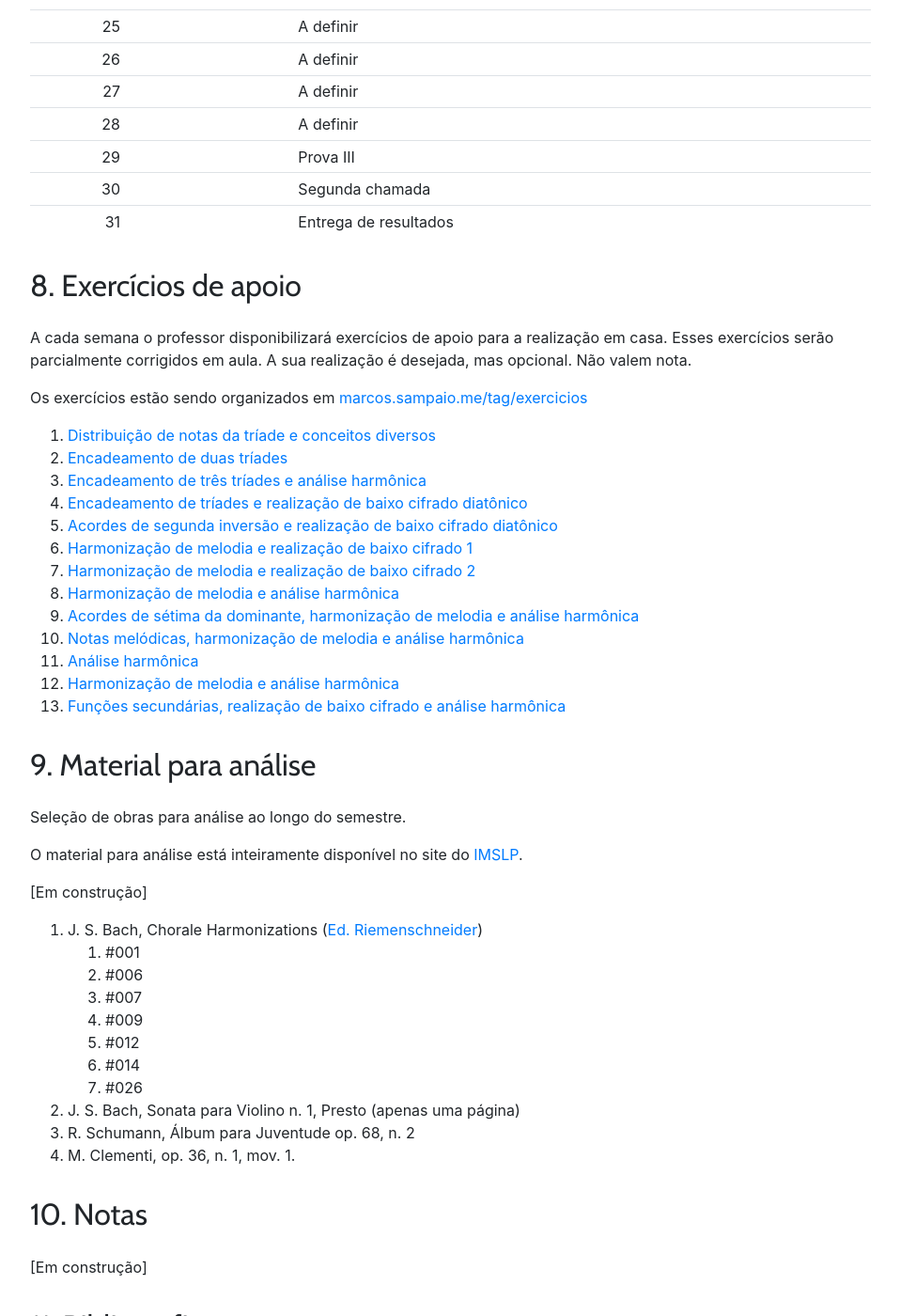
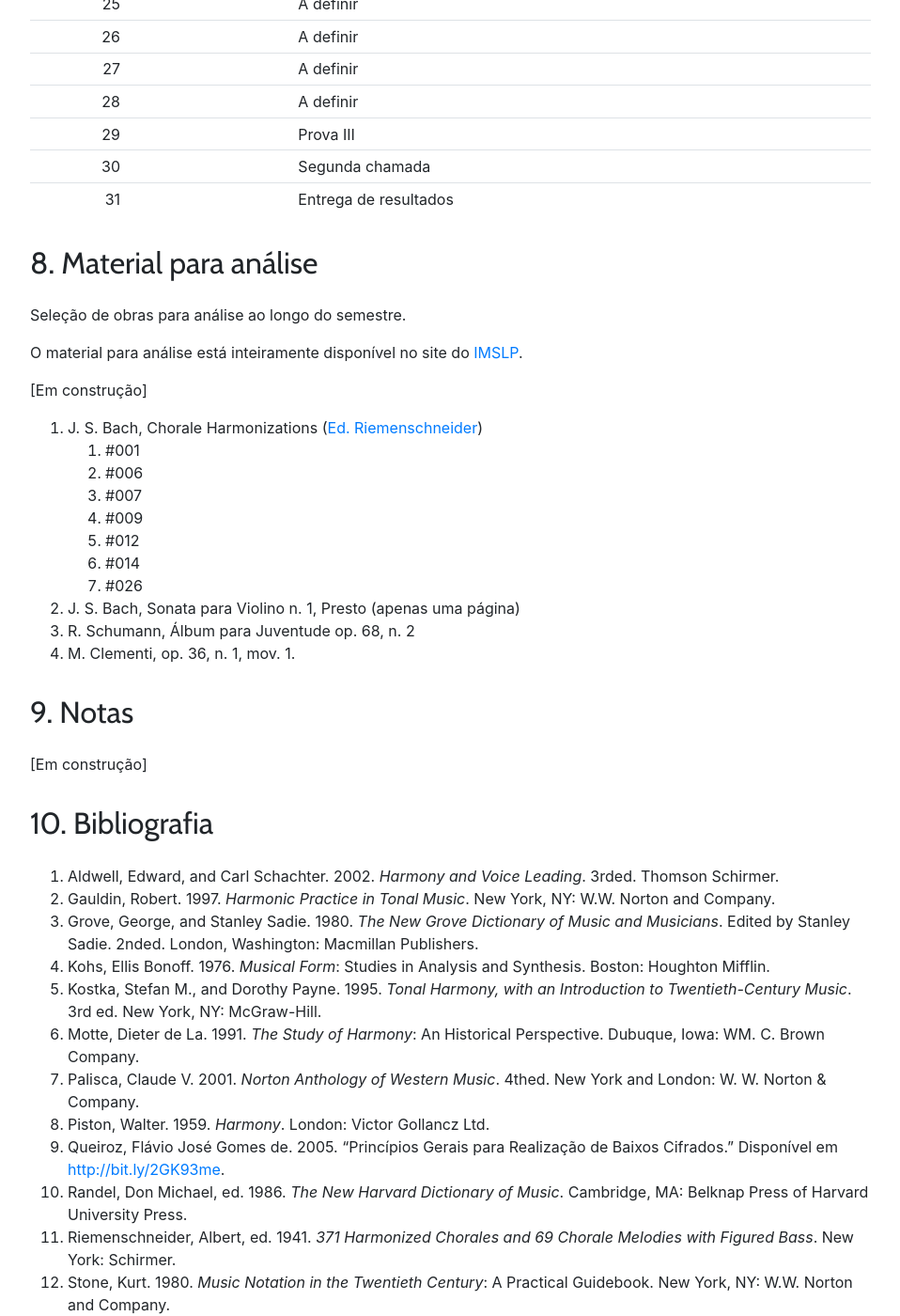
Before and after one commit to kroger/genosmus, a Jekyll site: the page built from _marcos/musa69.md, in a window 1280 px wide and 1400 px high, scrolled down 3267 px. Shown: the whole window at 94% size, without its empty margins (68-1026 px from the left). Built offline with Jekyll 4.4.1, drawn with Linux system fonts in a browser that asks for light colours; nearby versions of some CDN libraries; the table of contents is made by our own code; some of the changed lines change nothing that is shown; some of the changed text lies outside the part shown.

Commit message:
Remoção temporária de exercícios de apoio

```diff
--- a/_marcos/musa69.md
+++ b/_marcos/musa69.md
@@ -115,7 +115,7 @@ modificados de acordo com a necessidade e eventualidade.
 |   31 |      |      | Entrega de resultados               |
 {: .table .table-sm}
 
-## 8. Exercícios de apoio
+<!-- ## 8. Exercícios de apoio
 
 A cada semana o professor disponibilizará exercícios de apoio para a
 realização em casa. Esses exercícios serão parcialmente corrigidos em
@@ -135,9 +135,9 @@ Os exercícios estão sendo organizados em [marcos.sampaio.me/tag/exercicios](ht
 1. [Notas melódicas, harmonização de melodia e análise harmônica](https://docs.google.com/a/sampaio.me/document/d/1aLj6L2iDEQnaAxv6p8Fxra-KoobiwMLAvzU_7XbB_5M/edit?usp=sharing)
 1. [Análise harmônica](https://docs.google.com/document/d/11NsEew7d10r9NfOaylfuS9l1ANWKTRjZCSlH96ysNGg/edit?usp=sharing)
 1. [Harmonização de melodia e análise harmônica](https://docs.google.com/document/d/1sVgPAwNA55aOuDyq5XbfPF9_aRgB-nbrqPtLoo8HreE/edit?usp=sharing)
-1. [Funções secundárias, realização de baixo cifrado e análise harmônica](https://docs.google.com/document/d/19ZSLZXYey5xnJobLo2SiLULRB_IiH5vnZXCyB4lI8KA/edit?usp=sharing)
+1. [Funções secundárias, realização de baixo cifrado e análise harmônica](https://docs.google.com/document/d/19ZSLZXYey5xnJobLo2SiLULRB_IiH5vnZXCyB4lI8KA/edit?usp=sharing) -->
 
-## 9. Material para análise
+## 8. Material para análise
 
 Seleção de obras para análise ao longo do semestre.
 
@@ -157,11 +157,11 @@ O material para análise está inteiramente disponível no site do [IMSLP](https
 1. R. Schumann, Álbum para Juventude op. 68, n. 2
 1. M. Clementi, op. 36, n. 1, mov. 1.
 
-## 10. Notas
+## 9. Notas
 
 [Em construção]
 
-## 11. Bibliografia
+## 10. Bibliografia
 
 1. Aldwell, Edward, and Carl Schachter. 2002. _Harmony and Voice Leading_. 3rded. Thomson Schirmer.
 1. Gauldin, Robert. 1997. _Harmonic Practice in Tonal Music_.
@@ -179,7 +179,7 @@ O material para análise está inteiramente disponível no site do [IMSLP](https
 1. Ulrich Michels. 1982. _Atlas de Música_. Madrid: Alianza. 1. Wedge, George A. 1930. _Applied Harmony, a Text-Book_. New York: Schirmer.
 1. "Musictheory.net." 2000. [http://musictheory.net](http://musictheory.net)
 
-## 12. Links
+## 11. Links
 
 - [KP1](https://www.dropbox.com/s/e1b1ae3ia3gzczs/kostka-1.pdf) (16MB)
 - [KP2](https://www.dropbox.com/s/54qp5r28nj6tygi/kostka-2.pdf) (36MB)
@@ -192,13 +192,13 @@ O material para análise está inteiramente disponível no site do [IMSLP](https
 - [Conteúdo Programático aprovado pelo Departamento de Música](http://dmusufba.com/wp-content/uploads/MUSA69-LEM-I.pdf)
 - [Departamento de Música da UFBA](http://dmusufba.com)
 
-## 13. Aulas em vídeo
+## 12. Aulas em vídeo
 
 Playlist do Youtube com resoluções de baixos e cantos dados.
 
 <iframe width="560" height="315" src="https://www.youtube.com/embed/videoseries?list=PLTuRmdq29AClW1du2AK_o9p7_3BazuYDn" frameborder="0" allow="autoplay; encrypted-media" allowfullscreen></iframe>
 
-## 14. Comunicação com o professor
+## 13. Comunicação com o professor
 
 O único meio adicional de comunicação autorizado pelo professor é o email, em horário comercial. Assuntos acadêmicos não são tratados por telefone ou mensagens em nenhuma hipótese.
 
```
